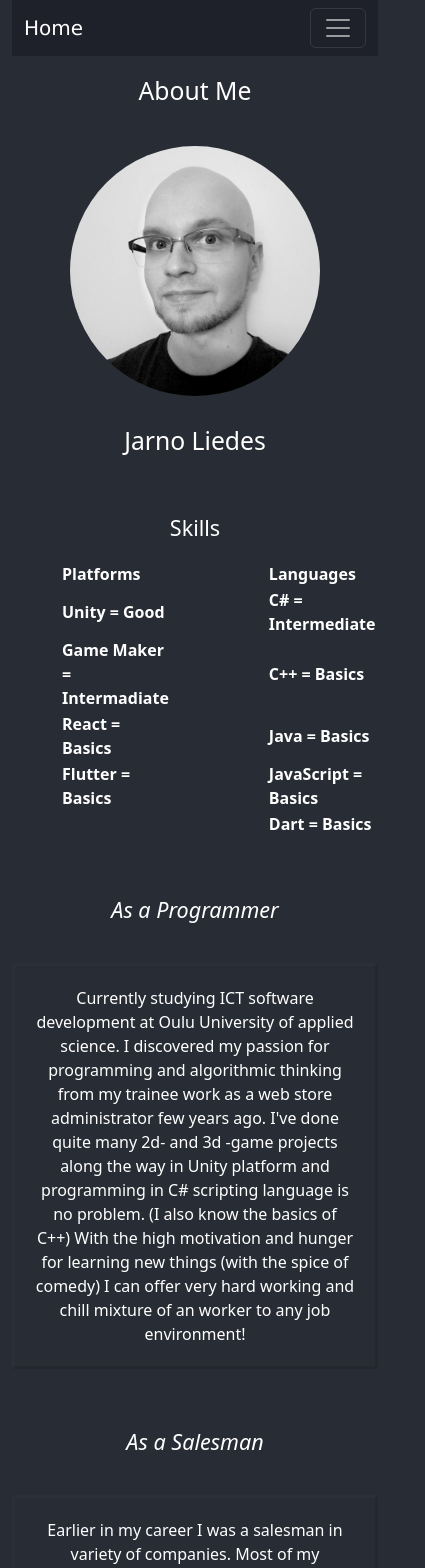
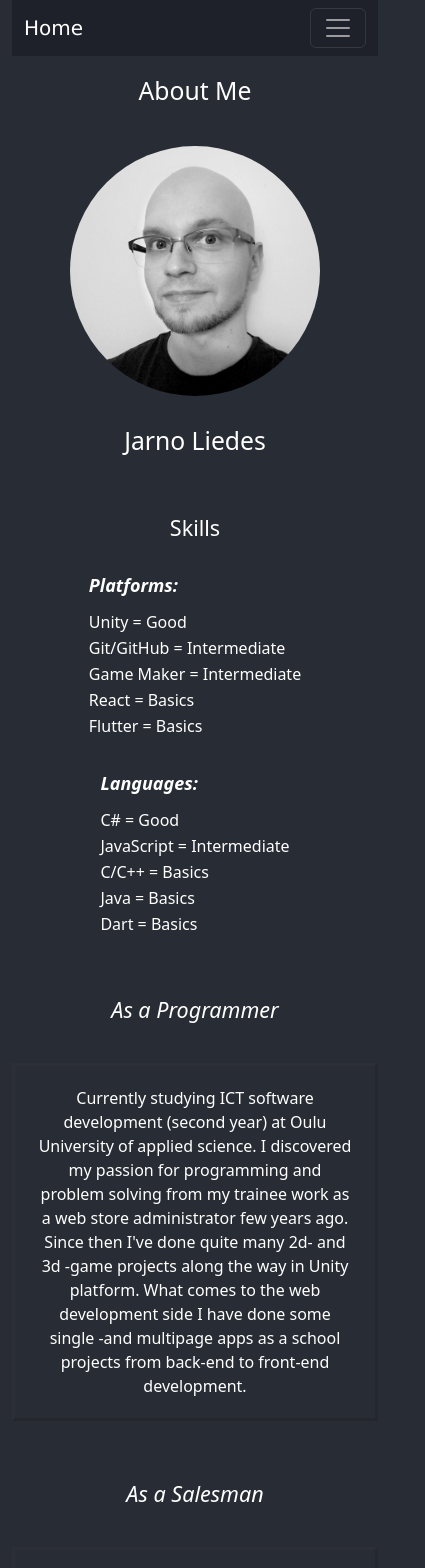
Before and after one commit to Jarwesbub/myhomepage, a React (Create React App) app: page /#/aboutme in a window 390 px wide. Shown: the top 1568 px of the page, 425 px wide, since content can reach past the window. Built offline with nearby package versions, Linux system fonts and the light colour scheme.

Commit message:
About me -page text fixes and responsive ui updates

```diff
--- a/src/pages/aboutme_page.css
+++ b/src/pages/aboutme_page.css
@@ -14,17 +14,29 @@
 .secondary-headline {
     margin-top: 60px;
     margin-bottom: 20px;
+    text-align: center;
 }
 
-.table-wrapper {
+.table-group {
     margin-left: auto;
     margin-right: auto;
+    margin-top: 30px;
+    margin-bottom: 30px;
     text-align: left;
 }
 
-.table-wrapper th {
+.table-th-headline {
+    font-size: 18px;
+    font-style: italic;
+    padding-bottom: 10px;
     padding-inline-start: 50px;
     padding-inline-end: 50px;
+}
+
+.table-th {
+    padding-inline-start: 50px;
+    padding-inline-end: 50px;
+    font-weight: normal;
 }
 
 .aboutme-group-wrapper {
--- a/src/pages/aboutme_page.js
+++ b/src/pages/aboutme_page.js
@@ -2,58 +2,103 @@ import avatar from '../assets/images/myavatar.jpg';
 import './aboutme_page.css';
 
 export default function AboutMe() {
+    const widthLimit = 800;
+    const isMobileView = window.innerWidth < widthLimit;
+
     const platformStats = [
         "Unity = Good",
-        "Game Maker = Intermadiate",
+        "Git/GitHub = Intermediate",
+        "Game Maker = Intermediate",
         "React = Basics",
         "Flutter = Basics",
-
-        "",
     ];
     const languageStats = [
-        "C# = Intermediate",
-        "C++ = Basics",
+        "C# = Good",
+        "JavaScript = Intermediate",
+        "C/C++ = Basics",
         "Java = Basics",
-        "JavaScript = Basics",
         "Dart = Basics",
     ];
 
-    const mySkillsTable = (
+    const skillsTableMobile = (
         <>
-            <table className='table-wrapper'>
+            <div>
+                <table className='table-group'>
+                    <tr>
+                        <th className='table-th-headline'>Platforms:</th>
+                    </tr>
+                    <tr>
+                        <th className='table-th'>{platformStats[0]}</th>
+                    </tr>
+                    <tr>
+                        <th className='table-th'>{platformStats[1]}</th>
+                    </tr>
+                    <tr>
+                        <th className='table-th'>{platformStats[2]}</th>
+                    </tr>
+                    <tr>
+                        <th className='table-th'>{platformStats[3]}</th>
+                    </tr>
+                    <tr>
+                        <th className='table-th'>{platformStats[4]}</th>
+                    </tr>
+                </table>
+            </div>
+            <div>
+                <table className='table-group'>
+                    <tr>
+                        <th className='table-th-headline'>Languages:</th>
+                    </tr>
+                    <tr>
+                        <th className='table-th'>{languageStats[0]}</th>
+                    </tr>
+                    <tr>
+                        <th className='table-th'>{languageStats[1]}</th>
+                    </tr>
+                    <tr>
+                        <th className='table-th'>{languageStats[2]}</th>
+                    </tr>
+                    <tr>
+                        <th className='table-th'>{languageStats[3]}</th>
+                    </tr>
+                    <tr>
+                        <th className='table-th'>{languageStats[4]}</th>
+                    </tr>
+                </table>
+            </div>
+        </>
+    );
+
+    const skillsTableDesktop = (
+        <>
+            <table className='table-group'>
                 <tr>
-                    <th>Platforms</th>
-                    <th>Languages</th>
+                    <th className='table-th-headline'>Platforms:</th>
+                    <th className='table-th-headline'>Languages:</th>
                 </tr>
                 <tr>
-                    <th>{platformStats[0]}</th>
-                    <th>{languageStats[0]}</th>
+                    <th className='table-th'>{platformStats[0]}</th>
+                    <th className='table-th'>{languageStats[0]}</th>
                 </tr>
                 <tr>
-                    <th>{platformStats[1]}</th>
-                    <th>{languageStats[1]}</th>
+                    <th className='table-th'>{platformStats[1]}</th>
+                    <th className='table-th'>{languageStats[1]}</th>
                 </tr>
                 <tr>
-                    <th>{platformStats[2]}</th>
-                    <th>{languageStats[2]}</th>
+                    <th className='table-th'>{platformStats[2]}</th>
+                    <th className='table-th'>{languageStats[2]}</th>
                 </tr>
                 <tr>
-                    <th>{platformStats[3]}</th>
-                    <th>{languageStats[3]}</th>
+                    <th className='table-th'>{platformStats[3]}</th>
+                    <th className='table-th'>{languageStats[3]}</th>
                 </tr>
                 <tr>
-                    <th>{platformStats[4]}</th>
-                    <th>{languageStats[4]}</th>
+                    <th className='table-th'>{platformStats[4]}</th>
+                    <th className='table-th'>{languageStats[4]}</th>
                 </tr>
             </table>
         </>
     );
-
-    const programmingInfo = "Currently studying ICT software development at Oulu University of applied science. I discovered my passion for programming and algorithmic thinking from my trainee work as a web store administrator few years ago. I've done quite many 2d- and 3d -game projects along the way in Unity platform and programming in C# scripting language is no problem. (I also know the basics of C++) With the high motivation and hunger for learning new things (with the spice of comedy) I can offer very hard working and chill mixture of an worker to any job environment!";
-    const salesmanInfo = "Earlier in my career I was a salesman in variety of companies. Most of my knowledge came from working as an door-to-door salesman in home security services and products in Sector Alarm -company. I also have few years of experience in customer service and cash work in various of companies.";
-    const retrogamesInfo = "Deep love with PS1 and PS2 -era gaming. Mainly collecting PS1 games and other related stuff.        ";
-    const cosplayInfo = "Over 10 years of sewing costumes and crafting experience. Some of them with customer projects. 'Weeb culture approved'";
-    const gymtrainingInfo = "Good balance for that all nerdy stuff";
 
     return (
         <form className="aboutme-page">
@@ -64,33 +109,42 @@ export default function AboutMe() {
             <h2 className='main-headline'>Jarno Liedes</h2>
             <div className='table-group'>
                 <h4 className='secondary-headline'>Skills</h4>
-                { mySkillsTable }
+                {isMobileView ? skillsTableMobile : skillsTableDesktop}
             </div>
             <div className='aboutme-group-wrapper'>
                 <div>
                     <h4>As a Programmer</h4>
-                    <p>{ programmingInfo }</p>
+                    <p>
+                        Currently studying ICT software development (second year) at Oulu University of applied science. I discovered my passion for programming and problem solving from my trainee work as a web store administrator few years ago. Since then I've done quite many 2d- and 3d -game projects along the way in Unity platform. What comes to the web development side I have done some single -and multipage apps as a school projects from back-end to front-end development.
+                    </p>
                 </div>
                 <div>
                     <h4>As a Salesman</h4>
-                    <p>{ salesmanInfo }</p>
+                    <p>
+                        Earlier in my career I was a salesman in variety of companies. Most of my knowledge came from working as an door-to-door salesman in home security services and products in Sector Alarm -company. I also have few years of experience in customer service and cash work in various of companies.
+                    </p>
                 </div>
             </div>
             <h3 className='secondary-headline'>Hobbies</h3>
             <div className='aboutme-group-wrapper'>
                 <div>
                     <h4>Retro games</h4>
-                    <p>{ retrogamesInfo }
-                        <a href="https://www.pricecharting.com/offers?seller=ippz42htk3bqfma6q3ghctkfcm&status=collection" title='pricecharting.com ' target="_blank" rel="noreferrer">(check out my collection)</a>
+                    <p>
+                        Deep love with PS1 and PS2 -era gaming. Mainly collecting PS1 games and other related stuff.
+                        <a href="https://www.pricecharting.com/offers?seller=ippz42htk3bqfma6q3ghctkfcm&status=collection" title='pricecharting.com ' target="_blank" rel="noreferrer"> (check out my collection)</a>
                     </p>
                 </div>
                 <div>
                     <h4>Cosplay</h4>
-                    <p>{cosplayInfo}</p>
+                    <p>
+                        Over 10 years of sewing costumes and crafting projects. Also a little bit of customer works.
+                    </p>
                 </div>
                 <div>
                     <h4>Gym training</h4>
-                    <p>{ gymtrainingInfo }</p>
+                    <p>
+                        Best place to let out some steam.
+                    </p>
                 </div>
             </div>
         </form>
```
